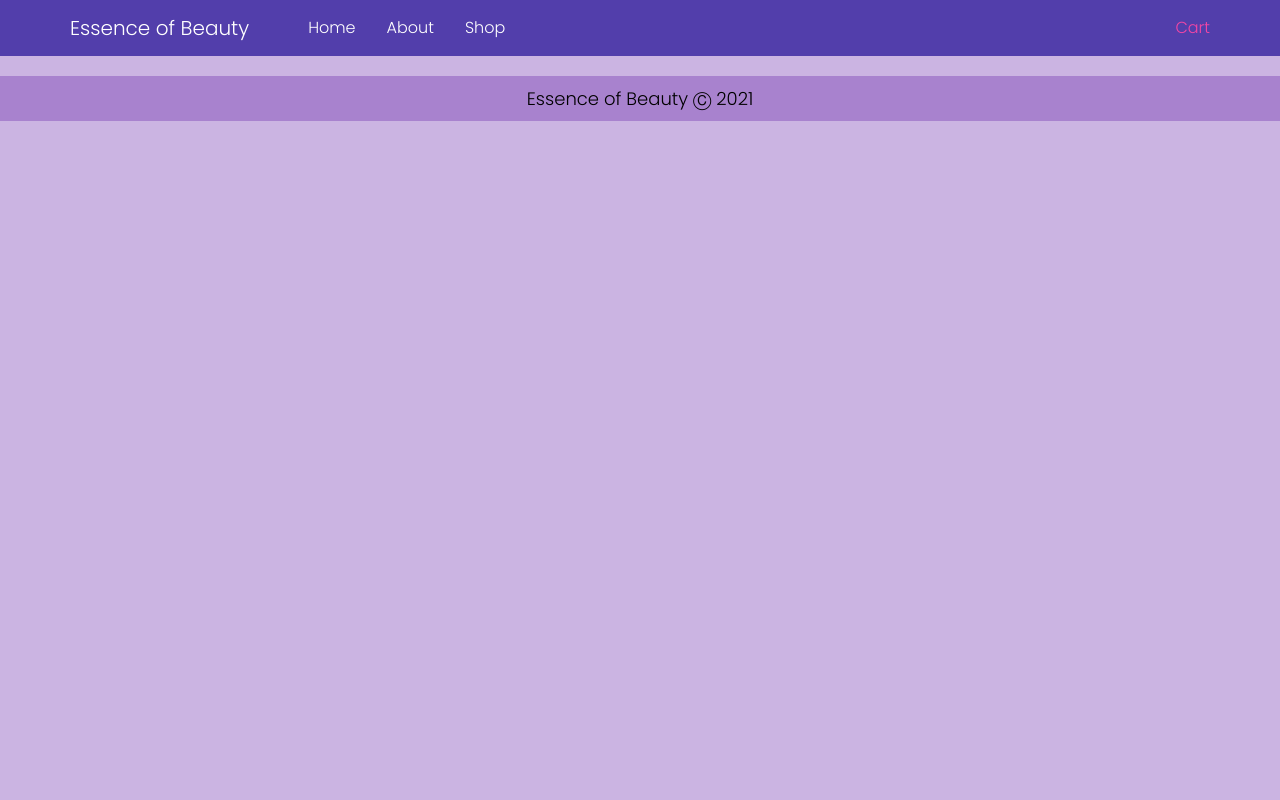
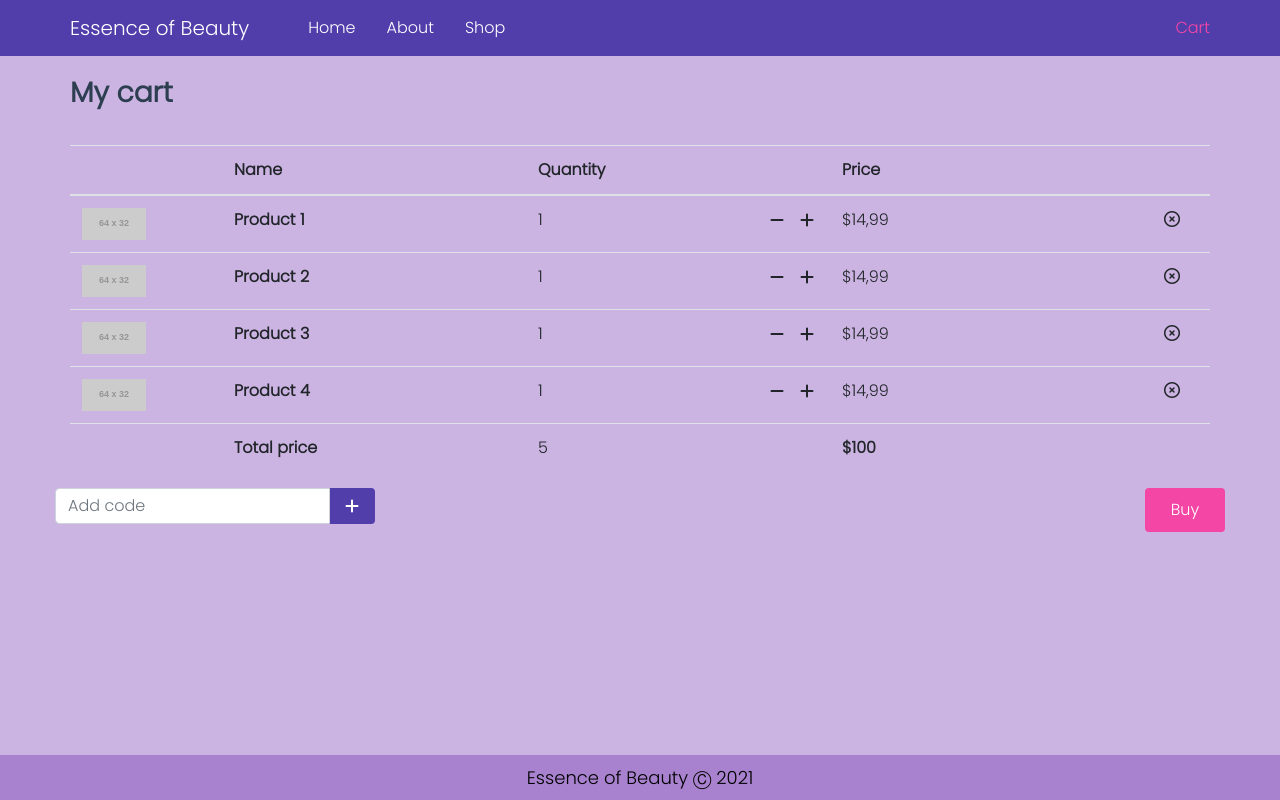
Before and after one commit to AlexZ1007/essence-of-beauty, a Vue app: page /cart in a window 1280 px wide. Built offline with nearby package versions, Linux system fonts and the light colour scheme.

Commit message:
Added cart page

```diff
--- a/public/style.css
+++ b/public/style.css
@@ -2,11 +2,15 @@
     font-family: 'Poppins', sans-serif;
     text-align:  left;
 }
-body{
-    height: 100vh;
+html, body {
+    height: 100%;
+    margin: 0;
+  }
+#app {
+    min-height: 100%;
 }
 .bg-darkPurple{
-    background-color: #523eab;
+    background-color: #523eab !important;
 }
 .bg-lavender{
     background-color: #cbb4e2;
@@ -25,7 +29,7 @@ body{
 #navbar .collapse a.router-link-exact-active {
     color: #f346a5;
 }
-.bg-pink{background-color: #f346a5;}
+.bg-pink{background-color: #f346a5 !important;}
 #navbar .collapse{
     margin-left: 20px;
 }
@@ -71,10 +75,12 @@ img{
 .footer{
     height: 45px;
     line-height: 45px;
+    /* margin-top: -45px; */
     font-size: 18px;
     color: rgb(0, 0, 0);
     background-color: #a882ce !important;
 }
+
 .text-color-white{color: white !important;}
 #contact{margin-bottom: 25px;}
 #faq{margin-bottom: 45px;}
@@ -109,7 +115,42 @@ img{
 .filters{
     background-color: #a882ce ;
 }
-
+#shop-items h3{
+    font-weight: bold;
+    margin-bottom: 35px;
+}
+.m_-45{
+    margin-bottom: -45px;
+}
+.fa-times-circle:hover{
+    color:red;
+    cursor: pointer;
+}
+.mr-8{margin-right: 8em !important;}
+.modifyQuantity i:hover{
+    cursor: pointer;
+    color: #9b37ff;
+}
+#cart-buy{
+    width: 5em;
+}
+span.input-group-text{
+    border:none;
+}
+#addCode{
+    width: 20em;
+}
+#addCode input{
+    width: 15%;
+    height: 36px;
+    display: inline-block;
+}
+#addCode .input-group-append{
+    display: inline;
+}
+#addCode .input-group-append:hover{
+    cursor: pointer;
+}
 
 
 
@@ -146,3 +187,22 @@ img{
 
     }
 }
+
+textarea:hover,
+input:hover,
+textarea:active,
+input:active,
+textarea:focus,
+input:focus,
+button:focus,
+button:active,
+button:hover,
+label:focus,
+.btn:active,
+.btn.active
+{
+    outline:0px !important;
+    -webkit-appearance:none;
+    box-shadow: none !important;
+    border: none;
+}
--- a/src/App.vue
+++ b/src/App.vue
@@ -8,11 +8,17 @@
 
 
 <script>
+import $ from 'jquery'
 import navbar from './views/Navbar.vue'
 export default {
   components:{
     navbar
-  }
+  },
+  watch:{
+    $route(){
+        $("#app").removeClass("m_-45");
+      }
+    }
 }
 </script>
 
--- /dev/null
+++ b/src/components/Cart.vue
@@ -0,0 +1,50 @@
+<template>
+    <div id="shop-items" class="main-comp">
+        <h3>My cart</h3>
+
+        <table class="table table-responsive-sm">
+            <thead>
+                <tr>
+                    <th scope="col" style="width: 10%"></th>
+                    <th scope="col" style="min-width: 200px; width:20%">Name</th>
+                    <th scope="col" style="min-width: 80px; width: 20%">Quantity</th>
+                    <th scope="col" style="width: 20%">Price</th>
+                    <th scope="col" style="width: 5%"></th>
+                </tr>
+            </thead>
+            <tbody>
+                <tr v-for="i in 4" :key="i">
+                    <td><img src="https://via.placeholder.com/64X32" alt=""></td>
+                    <th>Product {{i}}</th>
+                    <td>1 <div class="float-right  modifyQuantity"><i class="fas fa-minus mr-2 p-1"></i><i class="fas fa-plus p-1"></i></div></td>
+                    <td>$14,99</td>
+                    <td class="text-center"><i class="far fa-times-circle"></i></td>
+                </tr>
+                <tr>
+                    <td></td>
+                    <td><b>Total price</b></td>
+                    <td>5</td>
+                    <td colspan="2"><b>$100</b></td>
+                </tr>
+            </tbody>
+        </table>
+        <div class="row">
+            <div id="addCode" class="input-group mr-auto mb-2">
+                <input type="text" class="form-control" placeholder="Add code" aria-label="Insert a code" id="codeInput">
+                <div class="input-group-append">
+                        <span class="input-group-text bg-darkPurple text-white"><i class="fas fa-plus p-1"></i></span>
+                </div>
+            </div>
+            <button id="cart-buy" class="float-right btn bg-pink text-white">Buy</button>
+        </div>
+    </div>
+</template>
+
+<script>
+import $ from 'jquery'
+export default {
+    mounted(){
+        $("#app").addClass("m_-45");
+    },
+}
+</script>
--- a/src/components/Shop.vue
+++ b/src/components/Shop.vue
@@ -32,7 +32,7 @@
                     <div class="input-group col-lg-3 col-md-5 col-sm-12 ml-auto">
                             <input type="text" class="form-control" placeholder="Search....." aria-label="Search for product" id="searchBar">
                             <div class="input-group-append btn-search">
-                                    <span class="input-group-text"><i class="fa fa-search"></i></span>
+                                    <span class="input-group-text bg-pink"><i class="fa fa-search"></i></span>
                             </div>
                     </div>
                 </div>
--- a/src/router/index.js
+++ b/src/router/index.js
@@ -3,6 +3,8 @@ import VueRouter from 'vue-router'
 import Home from '../components/Home.vue'
 import About from '../components/About.vue'
 import Shop from '../components/Shop.vue'
+import Cart from '../components/Cart.vue'
+
 Vue.use(VueRouter)
 
 const routes = [
@@ -20,6 +22,11 @@ const routes = [
     path: '/shop',
     name: 'shop',
     component: Shop
+  },
+  {
+    path: '/cart',
+    name: 'cart',
+    component: Cart
   }
 ]
 
```
